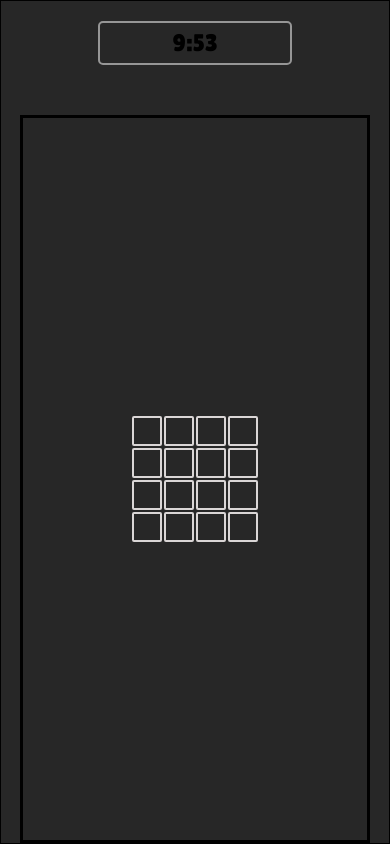
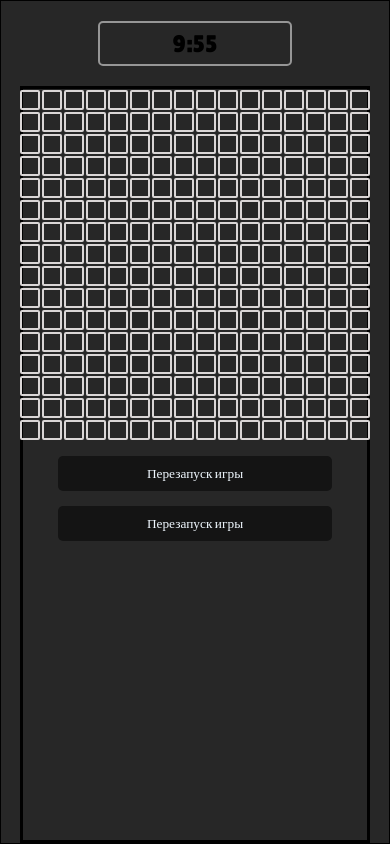
Before and after one commit to Grekalimbus/Miner, a React (Create React App) app: page /play in a window 390 px wide. Built offline with nearby package versions, Linux system fonts and the light colour scheme.

Commit message:
fix css for cell

```diff
--- a/src/App.tsx
+++ b/src/App.tsx
@@ -9,16 +9,16 @@ export interface STYLES {
 
 function App() {
   return (
-    <Switch>
-      <div style={{ overflow: 'auto', height: '100vh' }}>
+    <div style={{ overflow: 'auto', height: '100vh' }}>
+      <Switch>
         <Route path="/" exact>
           <MainPage />
         </Route>
         <Route path="/play" exact>
           <GamePage />
         </Route>
-      </div>
-    </Switch>
+      </Switch>
+    </div>
   );
 }
 
--- a/src/app/components/pages/gamePage/GameField.tsx
+++ b/src/app/components/pages/gamePage/GameField.tsx
@@ -5,7 +5,7 @@ import styles from './index.module.css';
 
 interface Props {
   sizeX: number;
-  changeWin: (value: boolean) => void;
+  changeWin: () => void;
 }
 
 enum Mask {
@@ -33,7 +33,7 @@ const GameField: FC<Props> = ({ sizeX, changeWin }) => {
   const [died, setDied] = useState(false);
   useEffect(() => {
     if (chekedWin()) {
-      changeWin(true);
+      changeWin();
     }
   }, [chekedWin()]);
 
@@ -115,6 +115,7 @@ const GameField: FC<Props> = ({ sizeX, changeWin }) => {
         >
           {dimension.map((_, x) => (
             <div
+              className={sizeX < 9 ? styles.cellSmall : styles.cellBig}
               style={{
                 backgroundColor: stylesCell(),
                 color: numberColor(field[y * sizeX + x]),
@@ -127,7 +128,6 @@ const GameField: FC<Props> = ({ sizeX, changeWin }) => {
                 chekedWin() ?? clickContextMenu(x, y);
               }}
               key={x}
-              className={styles.cell}
             >
               {mask[y * sizeX + x] !== Mask.Transparent
                 ? mapMaskToView[mask[y * sizeX + x]]
@@ -138,6 +138,8 @@ const GameField: FC<Props> = ({ sizeX, changeWin }) => {
           ))}
         </div>
       ))}
+      <button className={styles.button}>Перезапуск игры</button>
+      <button className={styles.button}>Перезапуск игры</button>
     </div>
   );
 };
--- a/src/app/components/pages/gamePage/GamePage.tsx
+++ b/src/app/components/pages/gamePage/GamePage.tsx
@@ -8,14 +8,14 @@ const GamePage: FC = () => {
   useEffect(() => {
     console.log(win);
   }, [win]);
-  const changeWin = (value: boolean) => {
+  const changeWin = () => {
     setWin(true);
   };
 
   return (
     <div className={styles.wrapper}>
       <Timer time={10} win={win} />
-      <GameField sizeX={4} changeWin={changeWin} />
+      <GameField sizeX={16} changeWin={changeWin} />
     </div>
   );
 };
--- a/src/app/components/pages/gamePage/index.module.css
+++ b/src/app/components/pages/gamePage/index.module.css
@@ -1,6 +1,6 @@
 .wrapper{
     margin: 0 auto;
-    width: 70%;
+    width: 100%;
     height: 100%;
     border: 1px solid #000;
     display: flex;
@@ -10,19 +10,30 @@
 }
 
 .wrapperGame{
-    margin-top: 50px;
-    width: 80%;
+    margin-top: 20px;
+    width: 100%;
     height: 100%;
     border: 3px solid #000;
     display: flex;
     flex-direction: column;
     align-items: center;
+}
+.cellSmall{
+    height: 64px;
+    width: 64px;
+    display: flex;
+    flex-direction: column;
     justify-content: center;
+    align-items: center;
+    text-align: center;
+    border: 2px solid rgb(218, 214, 214);
+    margin: 1px;
+    border-radius: 2px;
+    cursor: pointer;
 }
-
-.cell{
-    height: 40px;
-    width: 40px;
+.cellBig{
+    height: 28px;
+    width: 28px;
     display: flex;
     flex-direction: column;
     justify-content: center;
@@ -34,29 +45,95 @@
     cursor: pointer;
 }
 
+.button{
+    margin-top: 15px;
+    width: 30%;
+    height: 35px;
+    color: aliceblue;
+    display: flex;
+    flex-direction: column;
+    align-items: center;
+    justify-content: center;
+    border-radius: 5px;
+    background-color: rgb(20, 20, 20);
+}
+.button:hover{
+    border: 2px solid rgb(209, 208, 208);
+}
+
+@media (max-height: 600px) {
+    .cellSmall{
+        height: 46px;
+        width: 46px;
+    }
+}
+@media (max-height: 500px) {
+    .cellSmall{
+        height: 40px;
+        width: 40px;
+    }
+}
+@media (max-height: 400px) {
+    .cellSmall{
+        height: 30px;
+        width: 30px;
+    }
+}
 
 @media (max-width: 760px) {
+    .cellSmall{
+        height: 52px;
+        width: 52px;
+    }
+    .cellBig{
+        height: 30px;
+        width: 30px;
+    }
+    .button{
+        width: 80%;
+    }
+}
+@media (max-width: 560px) {
+    .cellSmall{
+        height: 46px;
+        width: 46px;
+    }
+    .cellBig{
+        height: 26px;
+        width: 26px;
+    }
+}
+
+@media (max-width: 420px) {
     .wrapper{
         width: 100%;
     }
     .wrapperGame{
         width: 90%;
     }
-    .cell{
-        height: 30px;
-        width: 30px;
+    .cellSmall{
+        height: 40px;
+        width: 40px;
+    }
+    .cellBig{
+        height: 20px;
+        width: 20px;
     }
 }
 
-@media (max-width: 300px) {
+@media (max-width: 290px) {
     .wrapper{
         width: 100%;
     }
     .wrapperGame{
-        width: 90%;
+        width: 100%;
     }
-    .cell{
-        height: 22px;
-        width: 22px;
+    .cellSmall{
+        height: 32px;
+        width: 32px;
+    }
+    .cellBig{
+        height: 15px;
+        width: 15px;
     }
 }
```
